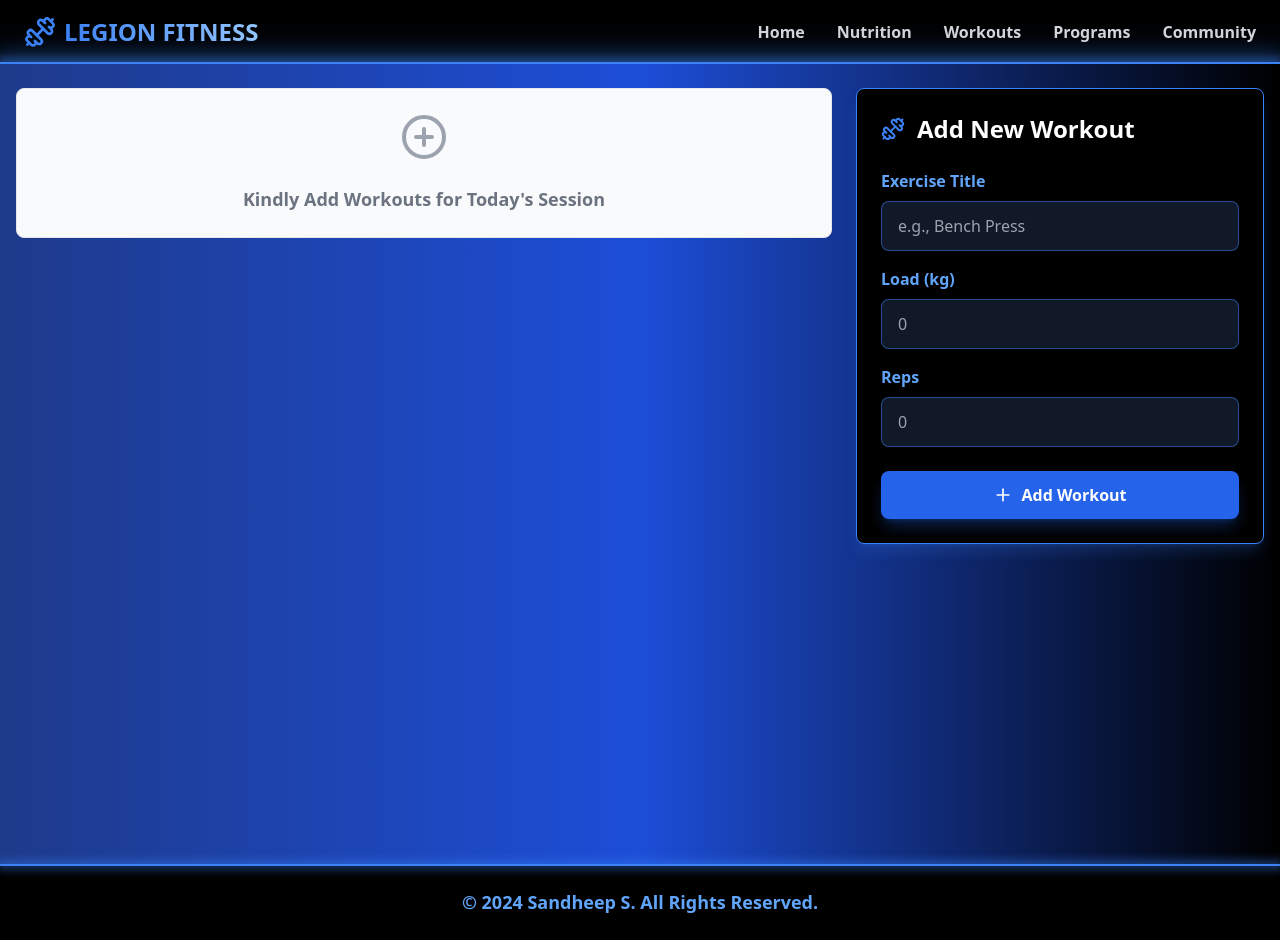
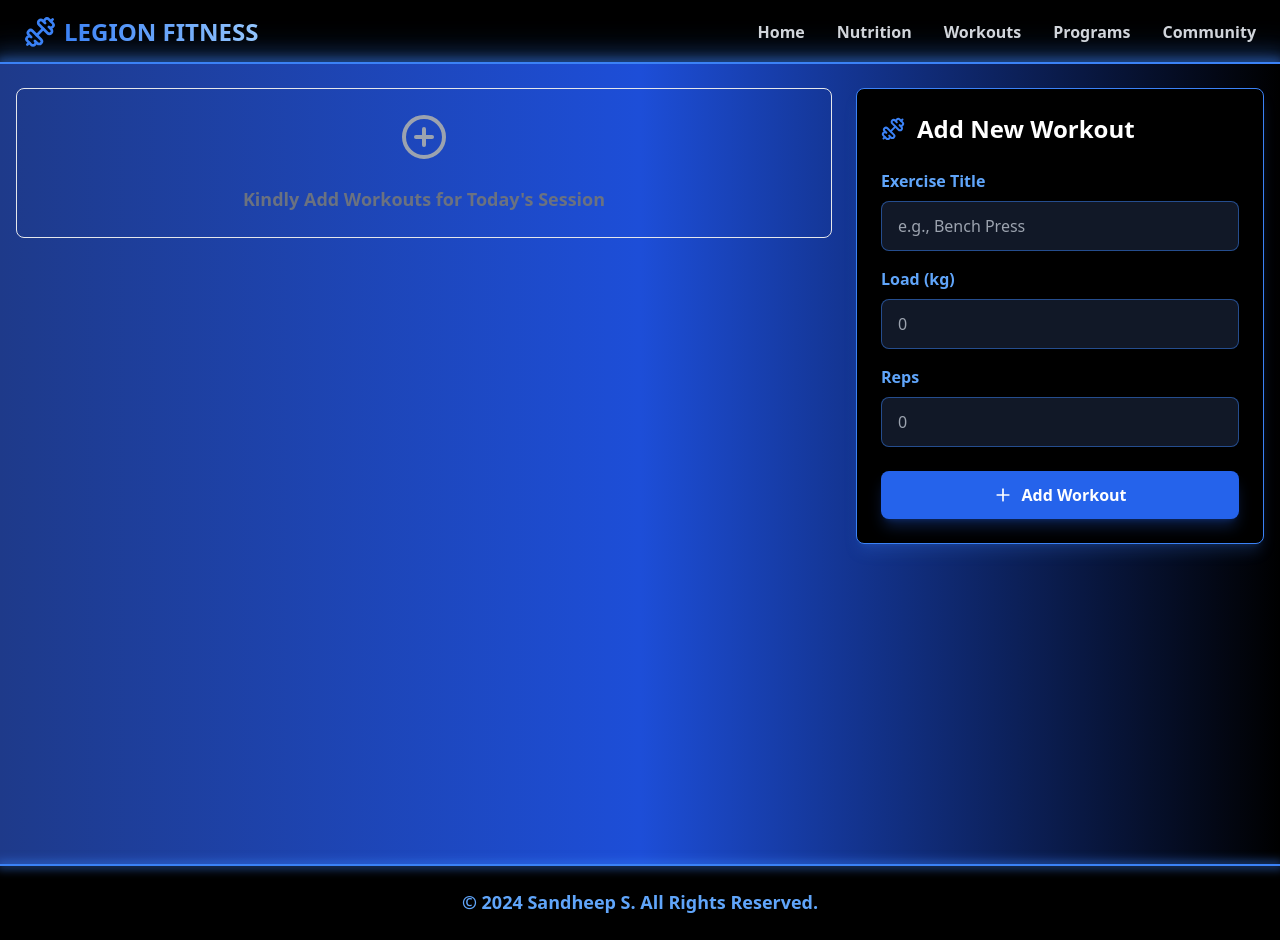
Before and after one commit to Sandheep-S-95/deployFitness, a React (Vite) app: page / in a window 1280 px wide. Built offline with nearby package versions, Linux system fonts and the light colour scheme.

Commit message:
Update Home.jsx

```diff
--- a/src/pages/Home.jsx
+++ b/src/pages/Home.jsx
@@ -46,7 +46,7 @@ const Home = () => {
                                 </motion.div>
                             ))
                         ) : (
-                            <div className="text-center bg-gray-50 p-6 rounded-lg border border-gray-200 flex flex-col items-center justify-center space-y-4">
+                            <div className="text-center bg-dark-50 p-6 rounded-lg border border-gray-200 flex flex-col items-center justify-center space-y-4">
                               <PlusCircle className="text-gray-400 w-12 h-12 mb-2" />
                               <div className="text-gray-500 text-lg font-semibold">
                                 Kindly Add Workouts for Today's Session
```
